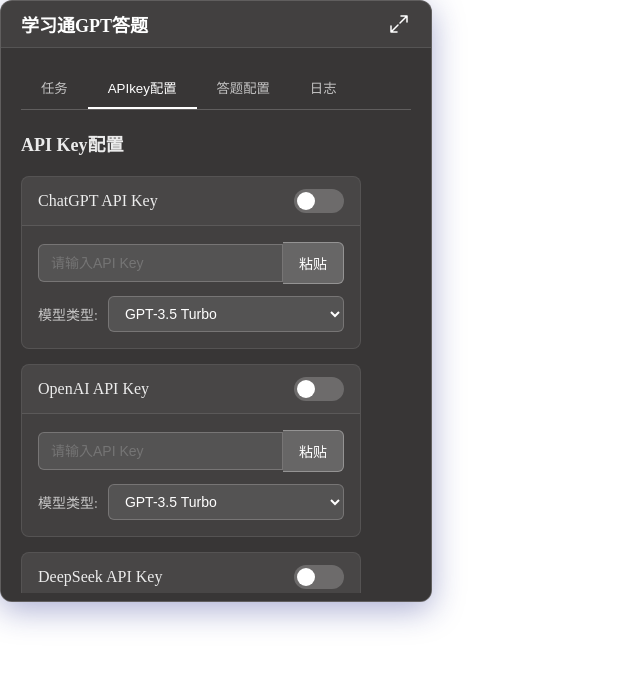
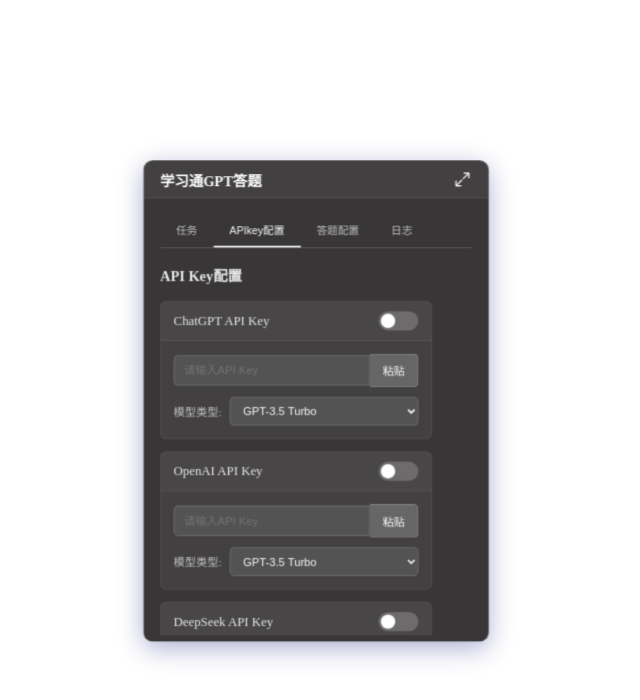
Before and after one commit to in-serinder/chaoxing-GPTanswer, a Vue app in the folder ui/: page / in a window 1280 px wide. Shown: the top 700 px of the page, without its empty margins (0-640 px from the left). Built offline with nearby package versions, Linux system fonts and the light colour scheme; the HTML template or start-up script is replaced by a standard one.

Commit message:
修正窗口拖拽效果 重新构建

```diff
--- a/ui/package.json
+++ b/ui/package.json
@@ -11,6 +11,7 @@
     "type-check": "vue-tsc --build"
   },
   "dependencies": {
+    "interactjs": "^1.10.27",
     "pinia": "^3.0.4",
     "vue": "^3.5.31"
   },
--- a/ui/src/App.vue
+++ b/ui/src/App.vue
@@ -50,13 +50,22 @@
 const isDragging = ref(false)
 const startX = ref(0)
 const startY = ref(0)
-const containerX = ref(0)
-const containerY = ref(0)
+const containerX = ref(100) // 初始位置
+const containerY = ref(100)
+
+
 
 const containerStyle = computed(() => {
   return {
     left: `${containerX.value}px`,
-    top: `${containerY.value}px`
+    top: `${containerY.value}px`,
+    transition: isDragging.value ? 'none' : 'all 0.1s ease-out'
+  }
+})
+
+const titleStyle = computed(() => {
+  return {
+    cursor: isDragging.value ? 'grabbing' : 'grab'
   }
 })
 
@@ -64,16 +73,24 @@
   isMinimized.value = !isMinimized.value
 }
 
+// 拖拽相关函数 PointerEvent传入检查不通过
 const startDrag = (e: MouseEvent) => {
   isDragging.value = true
   startX.value = e.clientX - containerX.value
   startY.value = e.clientY - containerY.value
-  // 防止点击事件触发
+
+  // 添加全局事件监听器
+  document.addEventListener('pointermove', onDrag)
+  document.addEventListener('pointerup', stopDrag)
+  document.addEventListener('pointercancel', stopDrag)
+
+  // 防止默认行为
   e.preventDefault()
 }
 
 const onDrag = (e: MouseEvent) => {
   if (isDragging.value) {
+    // 直接更新位置，不使用 requestAnimationFrame 以获得最佳响应速度
     containerX.value = e.clientX - startX.value
     containerY.value = e.clientY - startY.value
   }
@@ -81,17 +98,24 @@
 
 const stopDrag = () => {
   isDragging.value = false
+
+  // 移除全局事件监听器
+  document.removeEventListener('pointermove', onDrag)
+  document.removeEventListener('pointerup', stopDrag)
+  document.removeEventListener('pointercancel', stopDrag)
 }
 
 // 监听全局鼠标释放事件，防止鼠标移出窗口后无法停止拖拽
 onMounted(() => {
-  document.addEventListener('mouseup', stopDrag)
-  document.addEventListener('mousemove', onDrag)
+  // document.addEventListener('mouseup', stopDrag)
+  // document.addEventListener('mousemove', onDrag)
 })
 
 onUnmounted(() => {
-  document.removeEventListener('mouseup', stopDrag)
-  document.removeEventListener('mousemove', onDrag)
+  // 确保清理所有事件监听器
+  document.removeEventListener('pointermove', onDrag)
+  document.removeEventListener('pointerup', stopDrag)
+  document.removeEventListener('pointercancel', stopDrag)
 })
 
 const switchTab = (tab: string) => {
--- a/ui/src/main.css
+++ b/ui/src/main.css
@@ -43,6 +43,9 @@
     cursor: pointer;
     user-select: none;
     position: absolute;
+
+    /* 缩放预设 */
+    transform: scale(0.8);
 }
 
 .container.minimized {
```
Also changed, not shown: 3 other files (tests, documents, lock files or other folders).
